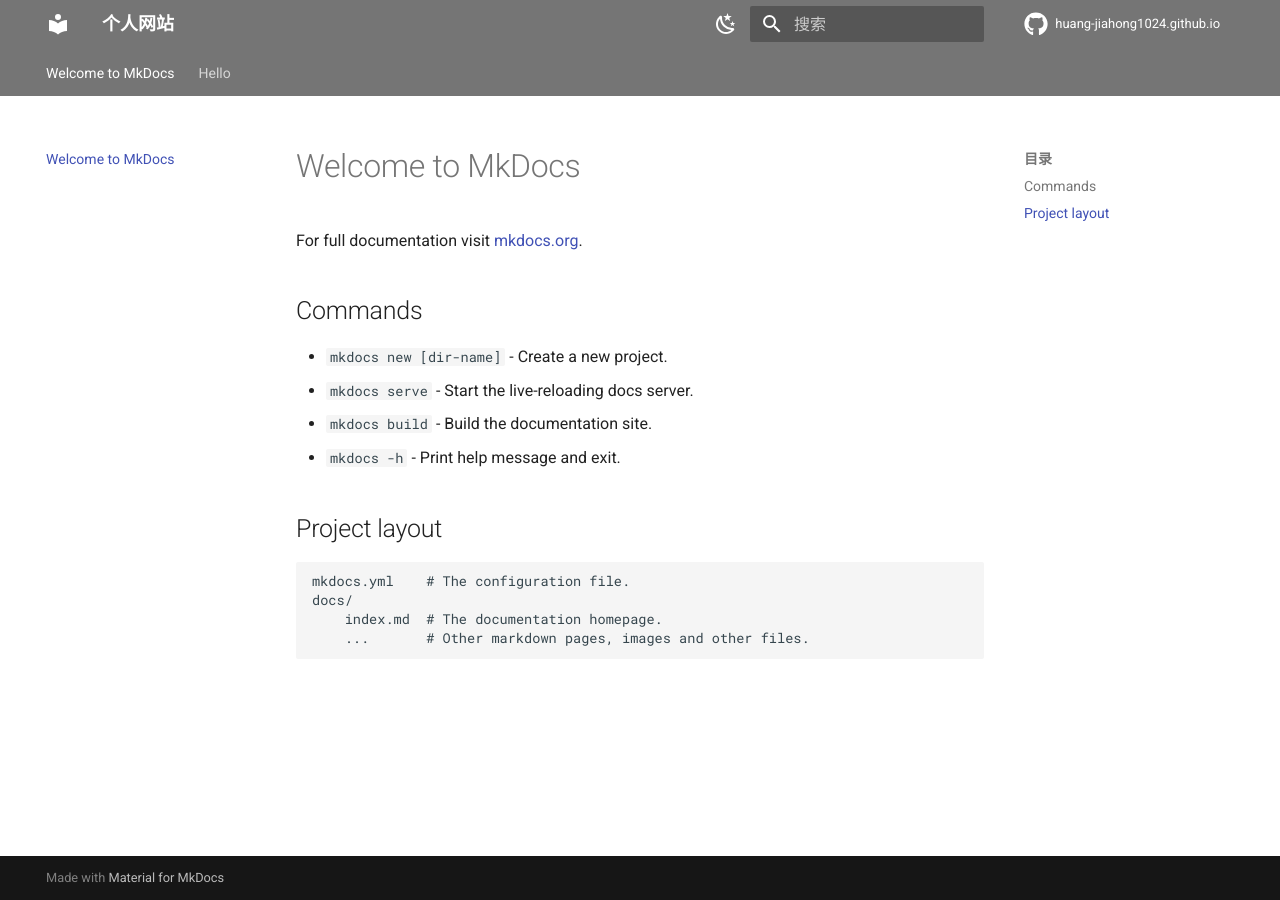
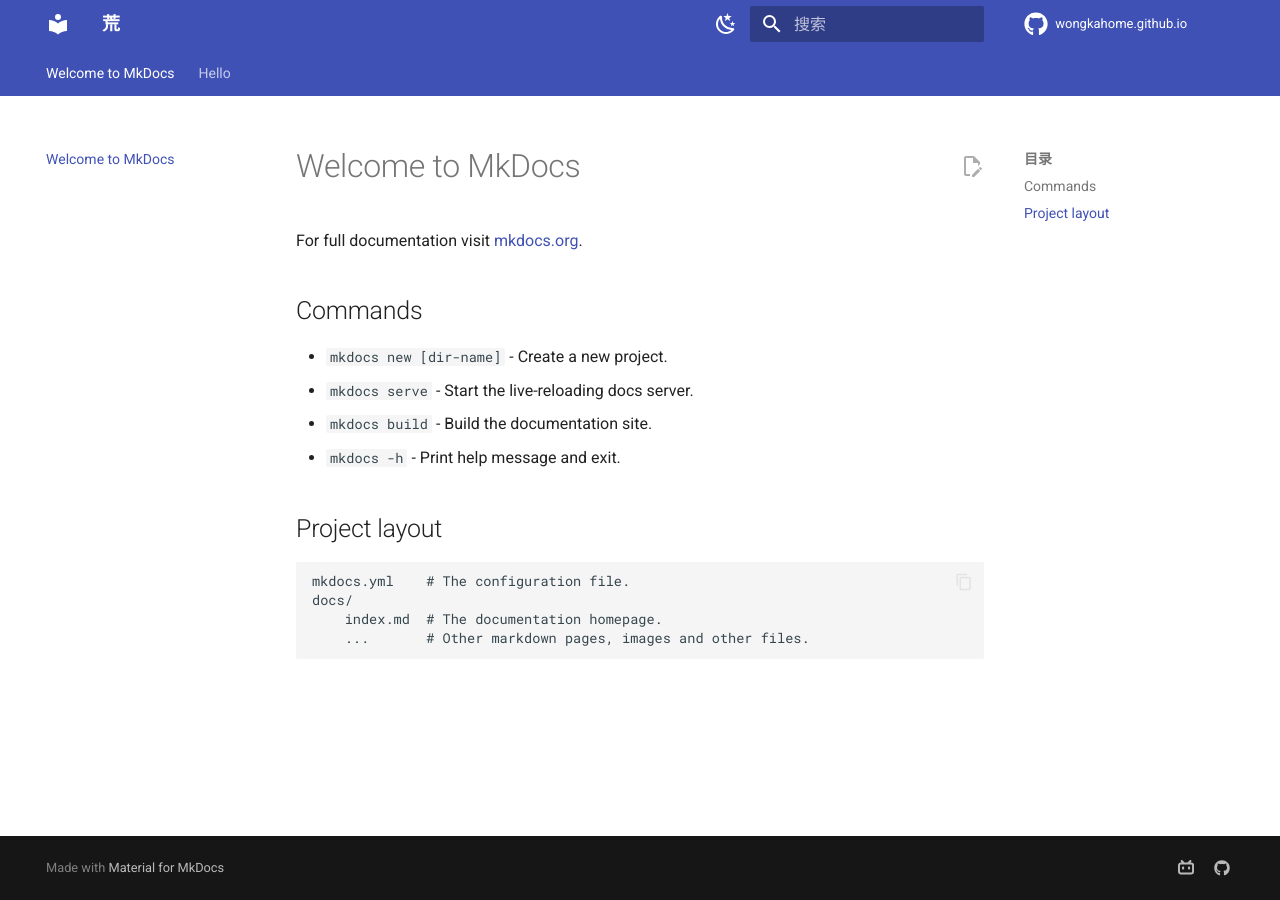
Before and after one commit to huang-jiahong1024/huang-jiahong1024.github.io, an MkDocs documentation site: the page built from docs/index.md, in a window 1280 px wide. Built offline with MkDocs 1.6.1 and Material for MkDocs 9.7.7, drawn with Linux system fonts in a browser that asks for light colours; comment, search, counter and statistics services are not loaded.

Commit message:
update username and other message from mkdocs.yml

```diff
--- a/mkdocs.yml
+++ b/mkdocs.yml
@@ -1,7 +1,7 @@
 # [Info]
-site_name: 个人网站 # 左上角标题
-site_url: https://huang-jiahong1024.github.io/
-site_author: 家鸿
+site_name: 荒 # 左上角标题
+site_url: https://wongkahome.github.io/
+site_author: wongkahome
 site_description: 家鸿的个人网站
 
 # [Navigtion]
@@ -10,40 +10,79 @@
 #     - About: about.md
 
 # [UI]
+## [top]
 theme:
   name: material
   palette:
-    #primary: blue grey
     - scheme: default # 日间模式
-      primary: grey # 上方的
-      accent: cyan # 链接等可交互元件的高亮色
+      primary: indigo # 上方的
+      accent: orange # 链接等可交互元件的高亮色
       toggle:
         icon: material/weather-night # 图标
         name: 切换至夜间模式 # 鼠标悬浮提示
     - scheme: slate # 夜间模式
-      primary: black
-      accent: cyan
+      primary: indigo
+      accent: orange
       toggle:
         icon: material/weather-sunny
         name: 切换至日间模式
   features:
-    - navigation.instant #- header.autohide  #自动隐藏
-    #- announce.dismiss #呈现可标记为由用户读取的临时公告，可以包含一个用于取消当前公告的按钮
-    - navigation.tracking #地址栏中的 URL 将自动更新为在目录中突出显示的活动锚点
-    - navigation.tabs #顶级部分将呈现在上面视口标题下方的菜单层中，但在移动设备上保持原样
-    #- navigation.tabs.sticky  #启用粘性选项卡后，导航选项卡将锁定在标题下方，并在向下滚动时始终保持可见
-    #- navigation.sections #启用部分后，顶级部分在边栏中呈现为1220px以上视口的组，但在移动设备上保持原样
+    - navigation.tabs # 使用Tab来进行分类
     - navigation.top # 返回顶部的按钮 在上滑时出现
+    - navigation.indexes # Tab会有一个index.md 而不是在打开Tab时打开第一篇文章
+    - navigation.expand # 打开Tab时左侧目录全部展开
     - search.suggest # 搜索输入一些字母时推荐补全整个单词
     - search.highlight # 搜索出的文章关键词加入高亮
-    - navigation.expand # 打开Tab时左侧目录全部展开
-    #- navigation.indexes #启用节索引页后，可以将文档直接附加到节
-    - search.share #搜索分享按钮
+    - content.code.copy # 可以通过按钮复制代码
+    - content.action.edit # 点击按钮跳转到编辑页面  需要结合 edit_uri 一起使用
   language: zh # 一些提示性的文字会变成中文
+  icon:
+    repo: fontawesome/brands/github
+edit_uri: edit/main/docs # 编辑按钮跳转的链接
+## [top-right corner]
+repo_url: https://github.com/wongkahome/wongkahome.github.io # 右上角点击跳转的链接
+repo_name: wongkahome.github.io # 右上角的名字
+## [bottom-left corner]
+# copyright: wongkahome CC-BY-4.0 # 左下角的版权声明
+## [bottom-right corner]
+extra:
+  social: # icons
+    - icon: fontawesome/brands/bilibili
+      link: https://space.bilibili.com/24502827
+      # name: Bilibili | wongkahome # 鼠标悬浮提示
+    - icon: fontawesome/brands/github
+      link: https://github.com/wongkahome
+      name: GitHub | wongkahome
 
+# [Extensions]
+plugins:
+  - search: # 现在还不支持中文搜索 支持之后可以设置语言
+    # insider已经支持中文的分词搜索了 https://squidfunk.github.io/mkdocs-material/blog/2022/chinese-search-support/
+      lang:
+        - en
+        - ja
+  - tags # 给单篇文章添加标签 https://squidfunk.github.io/mkdocs-material/setup/setting-up-tags/?h=tags
+markdown_extensions:
+  - pymdownx.arithmatex: # latex支持
+      generic: true
+  - attr_list # 给图片后面添加{width="300"}设置大小
+  - toc:
+      permalink: true # 固定标题位置为当前位置
+  - pymdownx.highlight: # 代码块高亮
+      # linenums: true # 显示行号
+      # auto_title: true # 显示编程语言名称
+  - pymdownx.superfences # 代码块高亮插件
+  - meta # 支持Markdown文件上方自定义标题标签等
+  - admonition # https://squidfunk.github.io/mkdocs-material/reference/admonitions/#inline-blocks
+  - pymdownx.details # admonition需要
 
-  icon:
-    repo: fontawesome/brands/github #右上角图标
-edit_uri: edit/main/docs # 编辑按钮跳转的链接
-repo_url: https://huang-jiahong1024.github.io # 右上角点击跳转的链接
-repo_name: huang-jiahong1024.github.io # 右上角的名字theme: readthedocs
+extra_javascript:
+  # latex支持
+  # check https://squidfunk.github.io/mkdocs-material/reference/mathjax/?h=math for more information
+  # notice `curl https://polyfill.io/v3/polyfill.min.js?features=es6 > docs/mkdocs/javascripts/polyfill.min.js && curl https://cdn.jsdelivr.net/npm/mathjax@3/es5/tex-mml-chtml.js > docs/mkdocs/javascripts/tex-mml-chtml.js` not works... because there are other resources that need to load
+  - mkdocs/javascripts/mathjax.js
+  - https://polyfill.io/v3/polyfill.min.js?features=es6
+  - https://unpkg.com/mathjax@3/es5/tex-mml-chtml.js # https://cdn.bytedance.com/?query=mathjax&version=3.2.0
+extra_css:
+  - mkdocs/css/no-footer.css # 不使用底部的翻页
+  - mkdocs/css/unordered-list-symbols.css # multiplt unordered list symbols
```
Also changed, not shown: README.md (+1 -1 lines).
